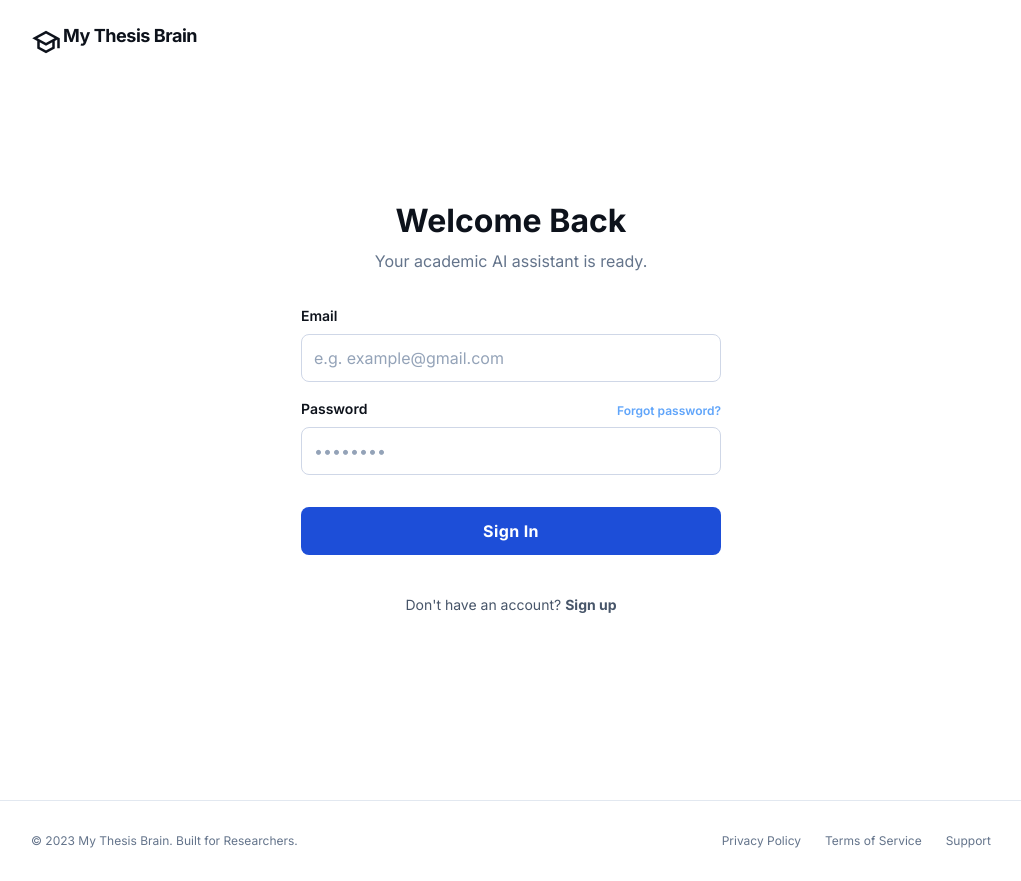
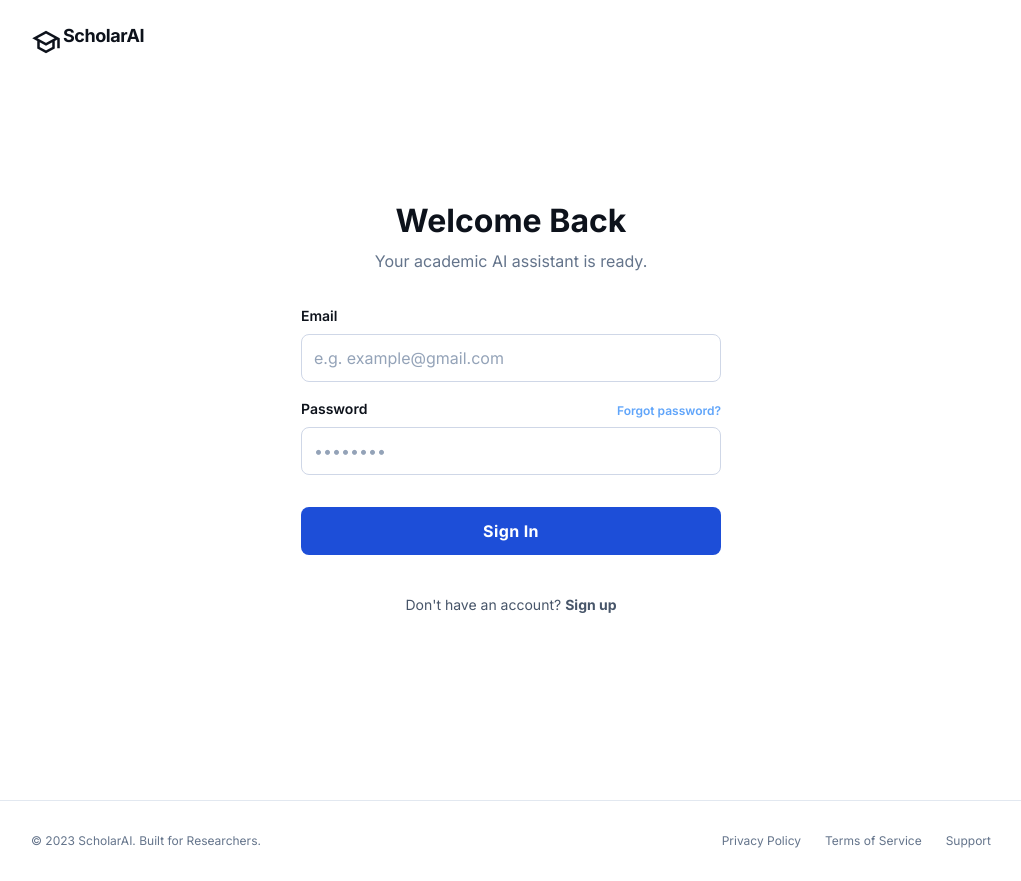
Before and after one commit to dimasrisky/scholar-ai-fe, a React (Vite) app: page /auth/login in a window 1280 px wide. Shown: the whole page, without its empty margins (129-1150 px from the left). Built offline with nearby package versions, Linux system fonts and the light colour scheme.

Commit message:
fix: change my thesis brain into scholar ai

```diff
--- a/src/pages/login.tsx
+++ b/src/pages/login.tsx
@@ -108,7 +108,7 @@ function Header() {
                     <div className="size-6 text-primary">
                         <span className="material-symbols-outlined text-3xl">school</span>
                     </div>
-                    <h2 className="text-lg font-bold leading-tight tracking-tight">My Thesis Brain</h2>
+                    <h2 className="text-lg font-bold leading-tight tracking-tight">ScholarAI</h2>
                 </div>
             </header>
         </>
@@ -120,7 +120,7 @@ function Footer() {
         <>
             <footer className="w-full py-8 px-6 border-t border-slate-200">
                 <div className="max-w-240 mx-auto flex flex-col md:flex-row justify-between items-center gap-4 text-slate-500 text-xs">
-                    <p>© 2023 My Thesis Brain. Built for Researchers.</p>
+                    <p>© 2023 ScholarAI. Built for Researchers.</p>
                     <div className="flex gap-6">
                         <a className="hover:text-primary transition-colors" href="#">Privacy Policy</a>
                         <a className="hover:text-primary transition-colors" href="#">Terms of Service</a>
--- a/src/pages/register.tsx
+++ b/src/pages/register.tsx
@@ -109,7 +109,7 @@ function Header() {
                     <div className="size-6 text-primary">
                         <span className="material-symbols-outlined text-3xl">school</span>
                     </div>
-                    <h2 className="text-lg font-bold leading-tight tracking-tight">My Thesis Brain</h2>
+                    <h2 className="text-lg font-bold leading-tight tracking-tight">ScholarAI</h2>
                 </div>
             </header>
         </>
@@ -121,7 +121,7 @@ function Footer() {
         <>
             <footer className="w-full py-8 px-6 border-t border-slate-200">
                 <div className="max-w-240 mx-auto flex flex-col md:flex-row justify-between items-center gap-4 text-slate-500 text-xs">
-                    <p>© 2023 My Thesis Brain. Built for Researchers.</p>
+                    <p>© 2023 ScholarAI. Built for Researchers.</p>
                     <div className="flex gap-6">
                         <a className="hover:text-primary transition-colors" href="#">Privacy Policy</a>
                         <a className="hover:text-primary transition-colors" href="#">Terms of Service</a>
```
